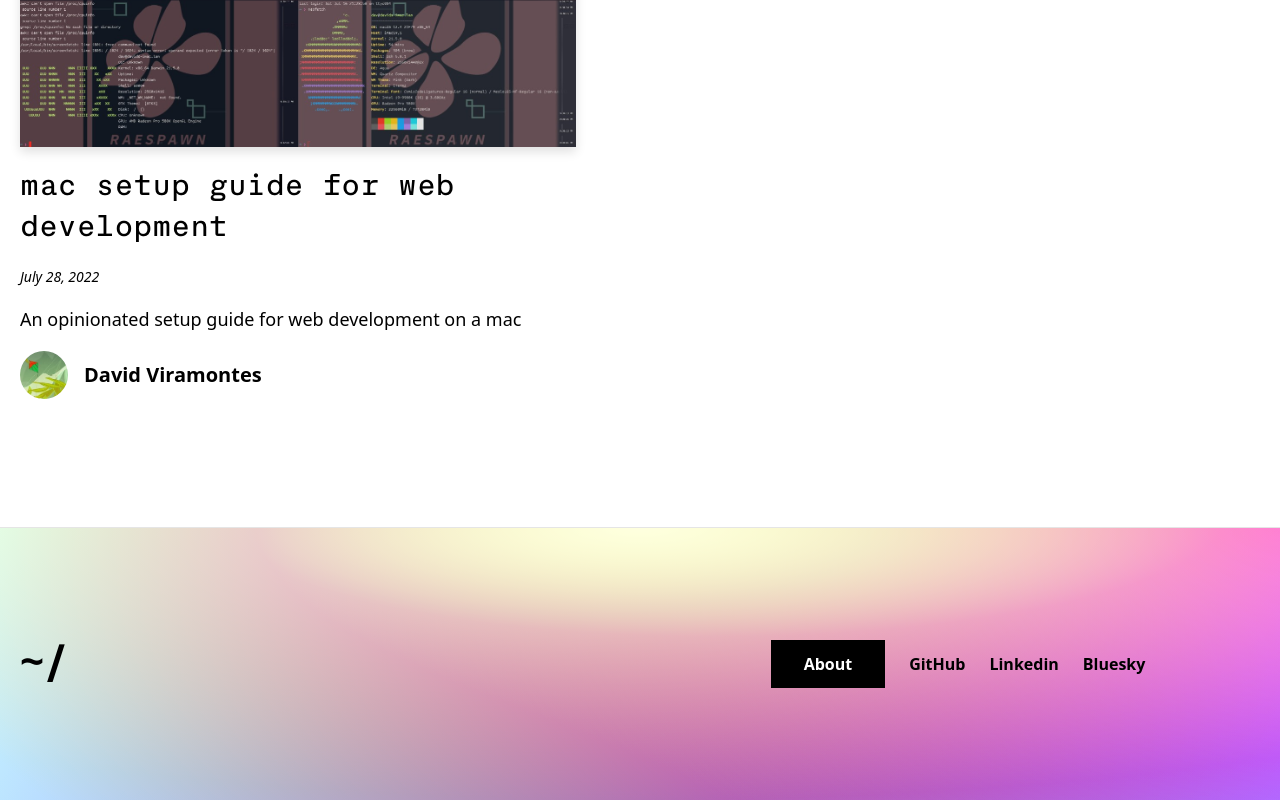
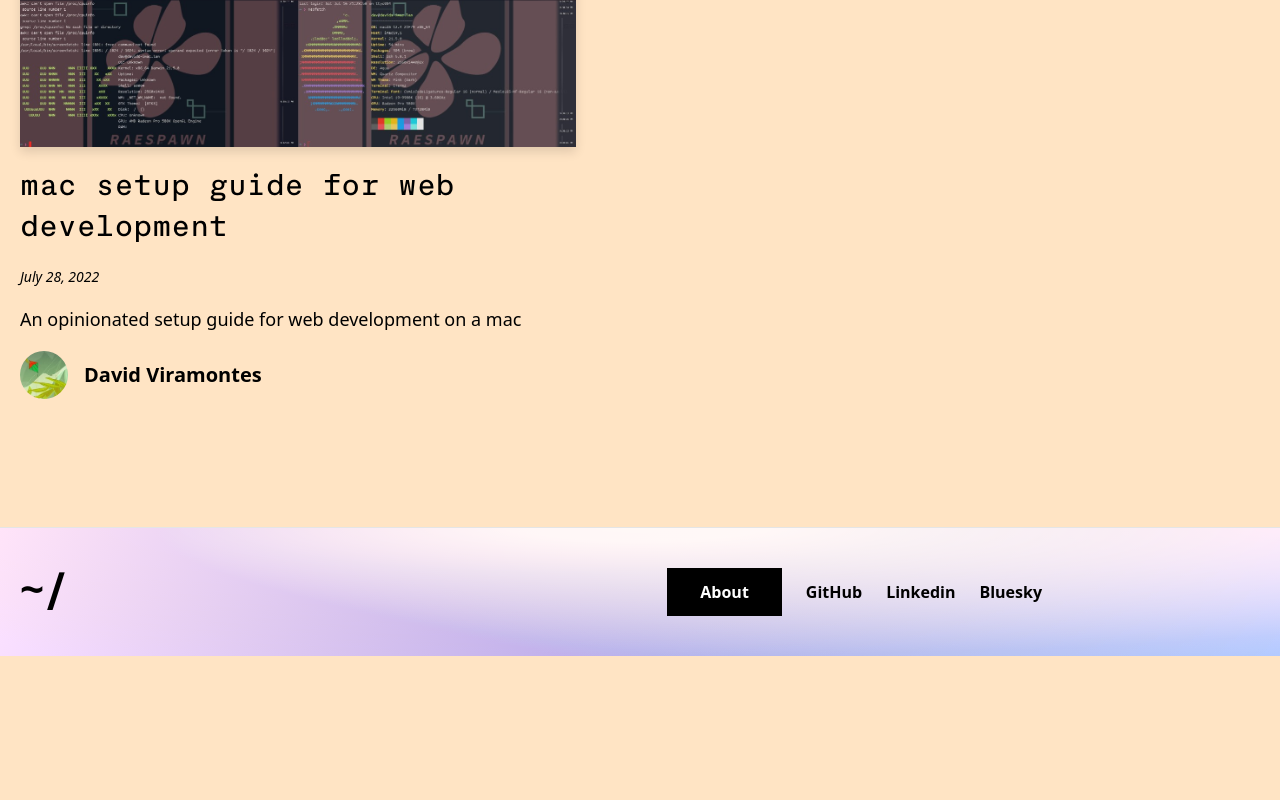
Before and after one commit to dviramontes/dotcom, a Next.js app: page / in a window 1280 px wide. Shown: the part 1827-2627 px from the top of the page. After the commit the page ends 2483 px from the top, so only its background shows below. Built offline with nearby package versions, Linux system fonts and the light colour scheme.

Commit message:
update body color and footer

```diff
--- a/components/footer.tsx
+++ b/components/footer.tsx
@@ -5,13 +5,13 @@ const Footer = () => {
   return (
     <footer className="bg-neutral-50 border-t border-neutral-200">
       <Container>
-        <div className="py-28 flex flex-col lg:flex-row items-center">
+        <div className="py-10 flex flex-col lg:flex-row items-center">
           <h3 className="text-4xl lg:text-[2.5rem] font-bold tracking-tighter leading-tight text-center lg:text-left mb-10 lg:mb-0 lg:pr-4 lg:w-1/2">
             <a className="hover:underline" href="/">
               ~/
             </a>
           </h3>
-          <div className="flex flex-col lg:flex-row justify-center items-center lg:pl-4 lg:w-1/2">
+          <div className="flex flex-col lg:flex-row justify-center items-center lg:pl-4 lg:w-1/3">
             <Link href="/about">
               <a className="mx-3 bg-black hover:bg-white hover:text-black border border-black text-white font-bold py-3 px-12 lg:px-8 duration-200 transition-colors mb-6 lg:mb-0">
                 About
--- a/styles/index.css
+++ b/styles/index.css
@@ -24,11 +24,15 @@ h3 {
     monospace;
 }
 
+body {
+  background-color: bisque;
+}
+
 footer {
-  background-image: linear-gradient(115.58deg, #00fc19 0%, #1700a4 100.22%),
-    radial-gradient(92.72% 100% at 50% 0%, #ebffcb 0%, #651200 100%),
-    radial-gradient(92.72% 100% at 50% 0%, #faff00 0%, #820000 100%),
-    radial-gradient(109.21% 213.32% at 100% 0%, #ff4d00 0%, #00c2ff 100%),
+  background-image: linear-gradient(115.58deg, bisque 0%, #7974a8 100.22%),
+    radial-gradient(92.72% 100% at 50% 0%, bisque 10%, #651200 100%),
+    radial-gradient(92.72% 100% at 50% 0%, bisque 0%, #820000 100%),
+    radial-gradient(109.21% 213.32% at 100% 0%, bisque 0%, #00c2ff 100%),
     linear-gradient(127.43deg, #d50000 0%, #7856ff 100%);
   background-blend-mode: lighten, overlay, lighten, screen, normal;
 }
```
